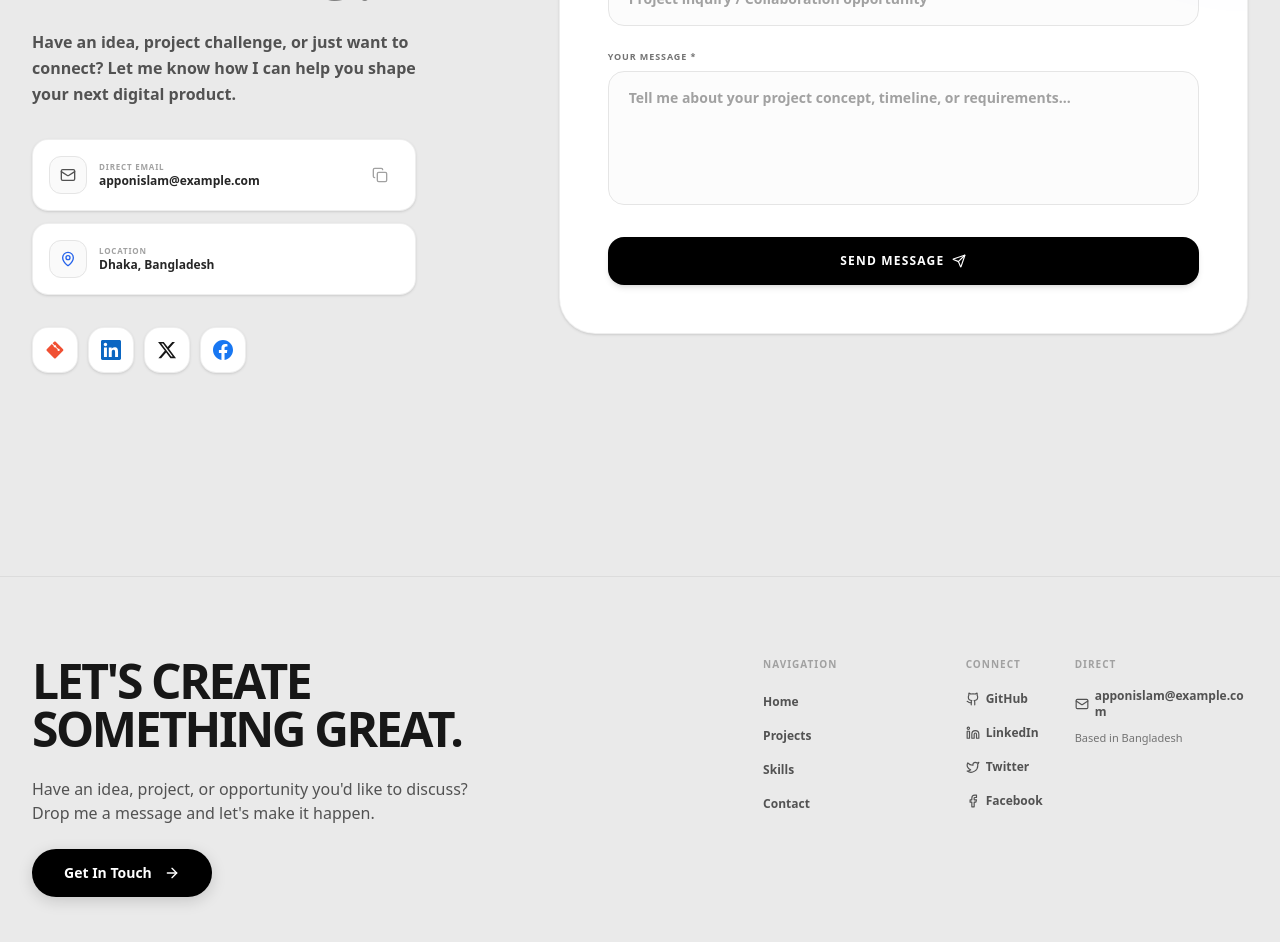
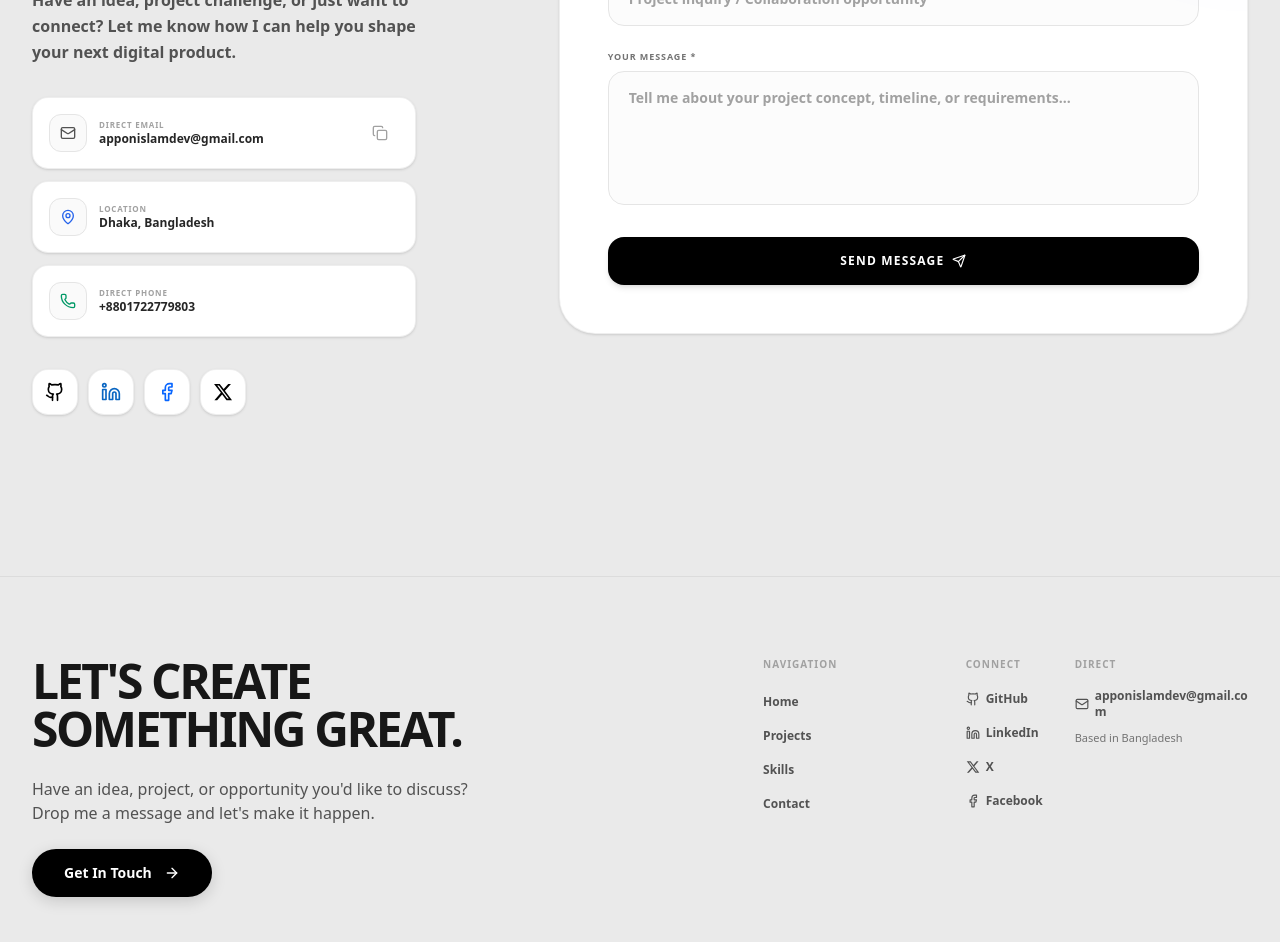
Before and after one commit to apponislam/portfolio-v4, a Next.js app: page /contact in a window 1280 px wide. Shown: the part 400-1342 px from the top of the page. Built offline with nearby package versions, Linux system fonts and the light colour scheme.

Commit message:
feat: implement contact form client and shared contact details data infrastructure

```diff
--- a/app/layout.tsx
+++ b/app/layout.tsx
@@ -19,7 +19,7 @@ const geistMono = Geist_Mono({
 
 export const metadata: Metadata = {
   title: {
-    default: "Appon Islam | Full-Stack Engineer & Solutions Architect",
+    default: "Appon Islam | Full-Stack Developer",
     template: "%s | Appon Islam",
   },
   description: "Dynamic development portfolio showcasing projects, skills, education, and credentials.",
--- a/components/BrandIcons/BrandIcons.tsx
+++ b/components/BrandIcons/BrandIcons.tsx
@@ -5,6 +5,35 @@ export function getBrandIcon(name: string, className = "w-4 h-4") {
   const normName = name.trim().toLowerCase();
 
   switch (normName) {
+    case "github":
+      return (
+        <svg className={`${className} text-black`} fill="none" stroke="currentColor" strokeWidth="2" strokeLinecap="round" strokeLinejoin="round" viewBox="0 0 24 24">
+          <path d="M15 22v-4a4.8 4.8 0 0 0-1-3.5c3 0 6-2 6-5.5.08-1.25-.27-2.48-1-3.5.28-1.15.28-2.35 0-3.5 0 0-1 0-3 1.5-2.64-.5-5.36-.5-8 0C6 2 5 2 5 2c-.3 1.15-.3 2.35 0 3.5A5.403 5.403 0 0 0 4 9c0 3.5 3 5.5 6 5.5-.39.49-.68 1.05-.85 1.65-.17.6-.22 1.23-.15 1.85v4" />
+          <path d="M9 18c-4.51 2-5-2-7-2" />
+        </svg>
+      );
+    case "linkedin":
+      return (
+        <svg className={`${className} text-[#0A66C2]`} fill="none" stroke="currentColor" strokeWidth="2" strokeLinecap="round" strokeLinejoin="round" viewBox="0 0 24 24">
+          <path d="M16 8a6 6 0 0 1 6 6v7h-4v-7a2 2 0 0 0-2-2 2 2 0 0 0-2 2v7h-4v-7a6 6 0 0 1 6-6z" />
+          <rect x="2" y="9" width="4" height="12" />
+          <circle cx="4" cy="4" r="2" />
+        </svg>
+      );
+    case "facebook":
+      return (
+        <svg className={`${className} text-[#0866FF]`} fill="none" stroke="currentColor" strokeWidth="2" strokeLinecap="round" strokeLinejoin="round" viewBox="0 0 24 24">
+          <path d="M18 2h-3a5 5 0 0 0-5 5v3H7v4h3v8h4v-8h3l1-4h-4V7a1 1 0 0 1 1-1h3z" />
+        </svg>
+      );
+    case "twitter":
+    case "x":
+    case "x.com":
+      return (
+        <svg className={`${className} text-black`} fill="currentColor" viewBox="0 0 24 24">
+          <path d="M18.244 2.25h3.308l-7.227 8.26 8.502 11.24H16.17l-5.214-6.817L4.99 21.75H1.68l7.73-8.835L1.254 2.25H8.08l4.713 6.231zm-1.161 17.52h1.833L7.084 4.126H5.117z" />
+        </svg>
+      );
     case "react / next.js":
     case "react":
     case "next.js":
--- a/components/ContactClient/ContactClient.tsx
+++ b/components/ContactClient/ContactClient.tsx
@@ -1,12 +1,12 @@
 'use client';
 
 import { useState } from 'react';
-import { Mail, MapPin, Send, CheckCircle2, ArrowRight, MessageSquare, Copy, Check } from 'lucide-react';
+import { Mail, MapPin, Send, CheckCircle2, ArrowRight, MessageSquare, Copy, Check, Phone } from 'lucide-react';
 import detailsData from '@/data/details.json';
 import { getBrandIcon } from '@/components/BrandIcons/BrandIcons';
 
 export default function ContactClient() {
-  const { email, location, socials } = detailsData;
+  const { email, location, socials, phone } = detailsData;
 
   // Form State
   const [formData, setFormData] = useState({
@@ -141,6 +141,21 @@ export default function ContactClient() {
                 <span className="text-xs font-bold text-neutral-800">{location}</span>
               </div>
             </div>
+
+            {/* Phone Widget */}
+            {phone && (
+              <div className="bg-white border border-neutral-300/40 rounded-2xl p-4 flex items-center gap-3 shadow-sm">
+                <div className="p-2.5 bg-neutral-50 border border-neutral-200 rounded-xl text-neutral-600">
+                  <Phone className="w-4 h-4 text-emerald-600" />
+                </div>
+                <div className="flex flex-col">
+                  <span className="text-[8px] font-extrabold uppercase tracking-widest text-neutral-400">Direct Phone</span>
+                  <a href={`tel:${phone}`} className="text-xs font-bold text-neutral-800 hover:text-black transition-colors">
+                    {phone}
+                  </a>
+                </div>
+              </div>
+            )}
           </div>
 
           {/* Social Icons row */}
--- a/components/Footer/Footer.tsx
+++ b/components/Footer/Footer.tsx
@@ -19,9 +19,9 @@ const LinkedinIcon = ({ className }: { className?: string }) => (
   </svg>
 );
 
-const TwitterIcon = ({ className }: { className?: string }) => (
-  <svg className={className} fill="none" stroke="currentColor" strokeWidth="2" strokeLinecap="round" strokeLinejoin="round" viewBox="0 0 24 24">
-    <path d="M22 4s-.7 2.1-2 3.4c1.6 10-9.4 17.3-18 11.6 2.2.1 4.4-.6 6-2C3 15.5.5 9.6 3 5c2.2 2.6 5.6 4.1 9 4-.9-4.2 4-6.6 7-3.8 1.1 0 3-1.2 3-1.2z" />
+const XIcon = ({ className }: { className?: string }) => (
+  <svg className={className} fill="currentColor" viewBox="0 0 24 24">
+    <path d="M18.244 2.25h3.308l-7.227 8.26 8.502 11.24H16.17l-5.214-6.817L4.99 21.75H1.68l7.73-8.835L1.254 2.25H8.08l4.713 6.231zm-1.161 17.52h1.833L7.084 4.126H5.117z" />
   </svg>
 );
 
@@ -131,8 +131,8 @@ export default function Footer() {
                       rel="noopener noreferrer"
                       className="text-xs font-semibold text-neutral-600 hover:text-black transition-colors inline-flex items-center gap-1.5"
                     >
-                      <TwitterIcon className="w-3.5 h-3.5" />
-                      Twitter
+                      <XIcon className="w-3.5 h-3.5" />
+                      X
                     </a>
                   </li>
                 )}
--- a/data/details.json
+++ b/data/details.json
@@ -1,14 +1,15 @@
 {
   "name": "Appon Islam",
-  "title": "Full-Stack Engineer & Solutions Architect",
+  "title": "Full-Stack Developer",
   "bio": "I partner with forward-thinking teams to build scalable, high-performance web products. Specializing in Next.js, robust APIs, and cloud deployments.",
-  "email": "apponislam@example.com",
+  "email": "apponislamdev@gmail.com",
+  "phone": "+8801722779803",
   "location": "Dhaka, Bangladesh",
   "availableForHire": true,
   "socials": {
-    "github": "https://github.com",
-    "linkedin": "https://linkedin.com",
-    "twitter": "https://twitter.com",
-    "facebook": "https://facebook.com"
+    "github": "https://github.com/apponislam",
+    "linkedin": "https://www.linkedin.com/in/apponislam",
+    "facebook": "https://www.facebook.com/appon19",
+    "twitter": "https://x.com/appon2003"
   }
 }
--- a/data/experience.json
+++ b/data/experience.json
@@ -1,7 +1,7 @@
 [
   {
     "company": "iBox Lab",
-    "role": "Lead Full-Stack Engineer",
+    "role": "Lead Full-Stack Developer",
     "duration": "2024 — Present",
     "location": "Remote",
     "description": "Architecting modern web solutions, optimizing cloud deployments using AWS & Docker, and leading a team of developers to build high-performance dashboard consoles."
```
